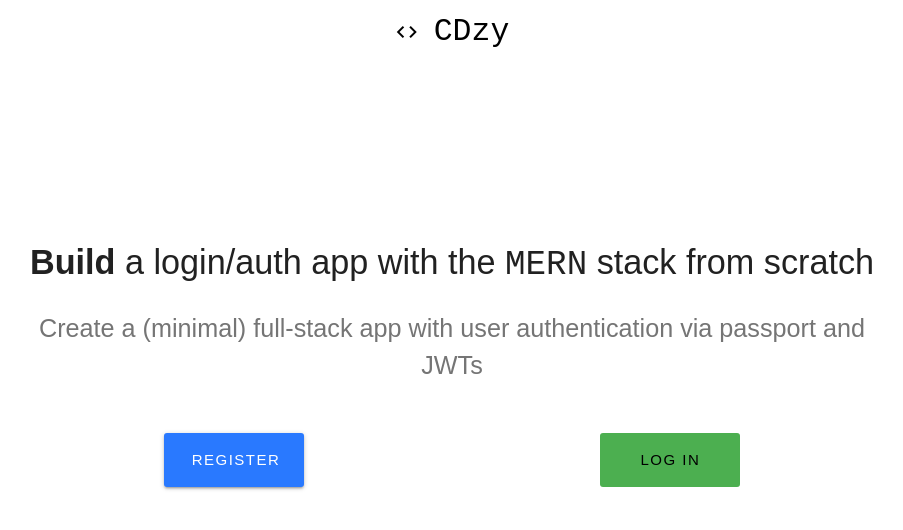
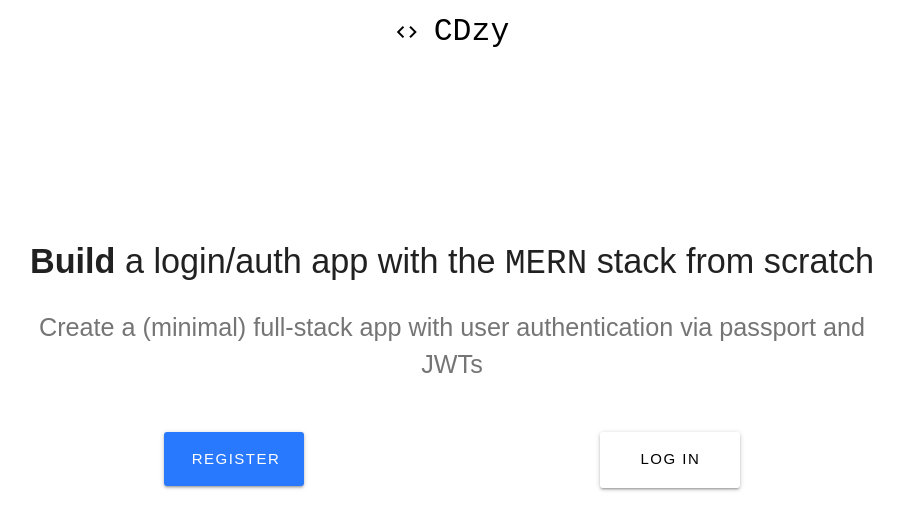
Before and after one commit to codemanpete/CDzy, a React (Create React App) app in the folder client/: page / in a window 1280 px wide. Shown: the top 530 px of the page, without its empty margins (188-1091 px from the left). Built offline with nearby package versions, Linux system fonts and the light colour scheme.

Commit message:
Fix login button on landing page

```diff
--- a/client/src/components/layouts/Landing.js
+++ b/client/src/components/layouts/Landing.js
@@ -44,9 +44,8 @@ class Landing extends Component {
                                     borderRadius: "3px",
                                     letterSpacing: "1.5px"
                                 }}
-                                className="btn btn-large
-                                btn-flat waves-effect
-                                green black-text">
+                                className="btn btn-large btn-floating
+                                waves-effect white black-text">
                                 Log In
                             </Link>
                         </div>
```
